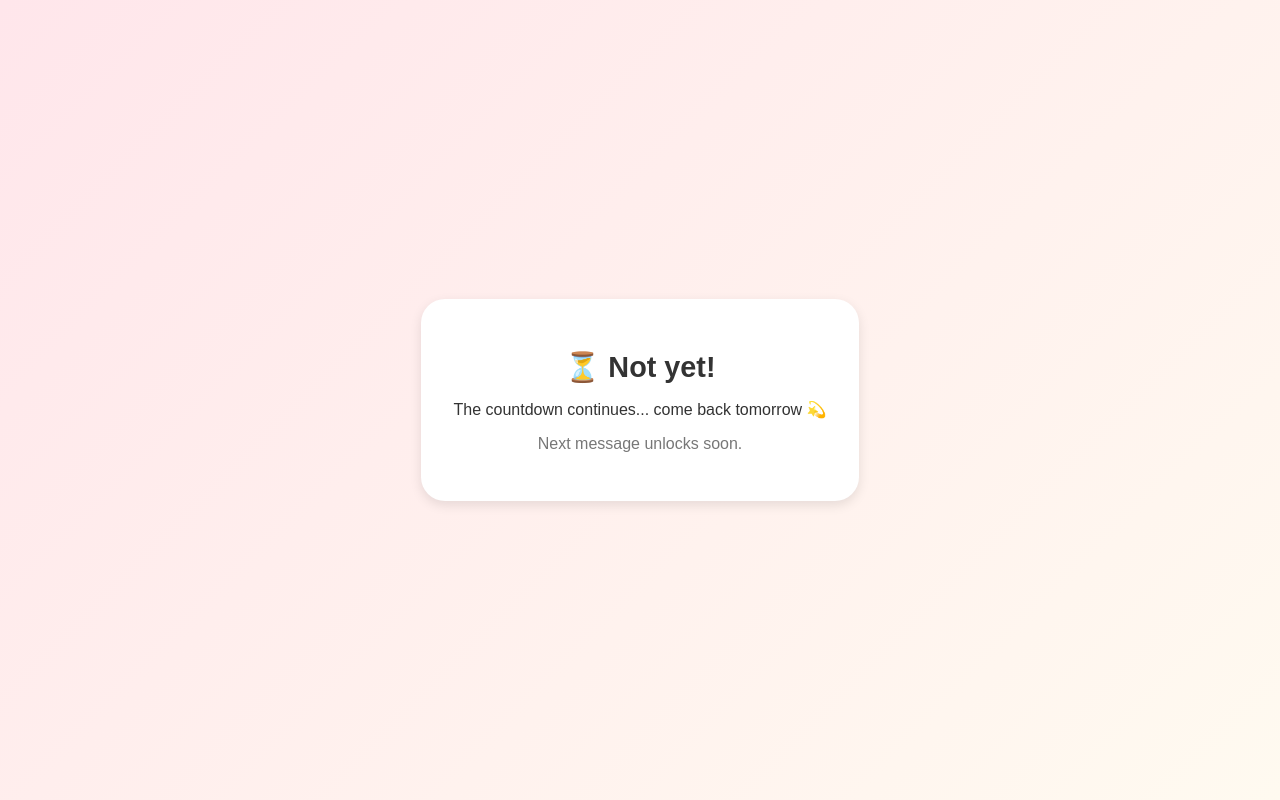
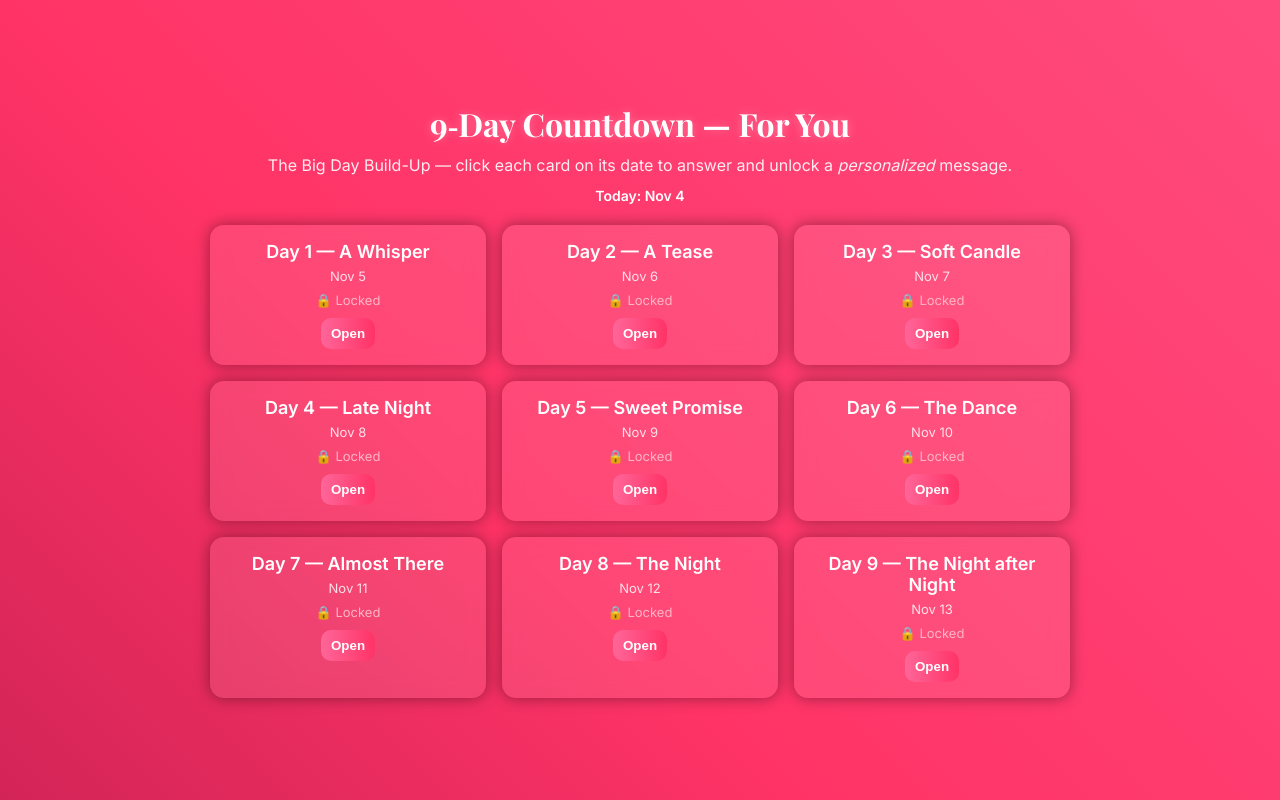
Before and after one commit to kunalmanik/kunalmanik.github.io, a plain HTML site: page index.html in a window 1280 px wide. Drawn offline with nearby package versions, Linux system fonts and the light colour scheme.

Commit message:
Update index.html

```diff
--- a/index.html
+++ b/index.html
@@ -1,122 +1,181 @@
-<!DOCTYPE html>
+<!doctype html>
 <html lang="en">
 <head>
-  <meta charset="UTF-8" />
-  <meta name="viewport" content="width=device-width, initial-scale=1.0" />
-  <title>8-Day Countdown for My Love ❤️</title>
+  <meta charset="utf-8" />
+  <meta name="viewport" content="width=device-width,initial-scale=1" />
+  <title>9‑Day Romantic Countdown</title>
   <style>
-    body {
-      font-family: 'Poppins', sans-serif;
-      background: linear-gradient(135deg, #ffe6eb, #fffaf0);
-      display: flex;
-      flex-direction: column;
-      align-items: center;
-      justify-content: center;
-      height: 100vh;
-      margin: 0;
-      text-align: center;
-      color: #333;
-    }
-    h1 { font-size: 1.8em; margin-bottom: 10px; }
-    .card {
-      background: white;
-      padding: 2rem;
-      border-radius: 1.5rem;
-      box-shadow: 0 4px 12px rgba(0,0,0,0.1);
-      max-width: 500px;
-    }
-    .hidden { display: none; }
-    button {
-      background-color: #ff6699;
-      border: none;
-      color: white;
-      padding: 0.6rem 1.2rem;
-      border-radius: 1rem;
-      font-size: 1rem;
-      cursor: pointer;
-      margin-top: 1rem;
-    }
-    button:hover { background-color: #ff3366; }
-    input {
-      border: 1px solid #ccc;
-      border-radius: 0.5rem;
-      padding: 0.4rem 0.8rem;
-      font-size: 1rem;
-    }
-    .message {
-      margin-top: 1rem;
-      font-size: 1.1em;
-      line-height: 1.5;
-      animation: fadeIn 1s ease forwards;
-    }
-    @keyframes fadeIn {
-      from { opacity: 0; transform: translateY(10px); }
-      to { opacity: 1; transform: translateY(0); }
-    }
+    @import url('https://fonts.googleapis.com/css2?family=Playfair+Display:wght@400;700&family=Inter:wght@300;400;600&display=swap');
+    *{box-sizing:border-box;margin:0;padding:0}
+    html,body{height:100%;font-family:Inter,system-ui,Segoe UI,Roboto,'Helvetica Neue',Arial;color:#fff;overflow:hidden;}
+
+    body{background:linear-gradient(45deg,#2b0010,#660033,#ff3366,#ff6699);background-size:400% 400%;animation:bgShift 15s ease infinite;display:flex;align-items:center;justify-content:center;flex-direction:column;position:relative;}
+    @keyframes bgShift{0%{background-position:0% 50%}50%{background-position:100% 50%}100%{background-position:0% 50%}}
+
+    canvas#heartCanvas{position:fixed;inset:0;z-index:0;pointer-events:none;}
+
+    .container{width:100%;max-width:900px;z-index:2;position:relative;text-align:center;padding:20px;}
+    h1{font-family:'Playfair Display',serif;font-size:32px;margin-bottom:10px;text-shadow:0 0 10px rgba(255,255,255,0.3)}
+    p.lead{color:rgba(255,255,255,0.9);font-size:16px;margin-bottom:10px}
+    #todayLabel{font-weight:600;margin-top:5px;font-size:14px;color:#fff}
+
+    .cards{display:grid;grid-template-columns:repeat(auto-fit,minmax(250px,1fr));gap:16px;margin-top:20px}
+    .card{background:rgba(255,255,255,0.1);backdrop-filter:blur(10px);padding:16px;border-radius:14px;box-shadow:0 0 15px rgba(0,0,0,0.4);transition:transform 0.3s ease;text-align:center}
+    .card:hover{transform:scale(1.03)}
+    .card .day{font-weight:700;font-size:18px}
+    .card .date{font-size:13px;margin-top:6px;color:#ffdfe8}
+    .card .status{margin-top:8px;font-size:13px;color:#ffb4c6}
+    .card .openBtn{margin-top:10px;padding:8px 10px;border-radius:10px;border:0;background:linear-gradient(90deg,#ff6699,#ff3366);color:white;cursor:pointer;font-weight:600;transition:opacity 0.2s}
+    .card .openBtn:hover{opacity:0.8}
+    .unlocked-msg{padding:12px;margin-top:10px;border-radius:10px;background:rgba(255,255,255,0.15);backdrop-filter:blur(6px);border:1px solid rgba(255,255,255,0.2);font-size:15px;color:#fff}
+
+    .modal-backdrop{position:fixed;inset:0;background:rgba(0,0,0,0.6);display:flex;align-items:center;justify-content:center;z-index:10;display:none}
+    .modal{background:rgba(255,255,255,0.15);color:#fff;padding:20px;border-radius:12px;width:340px;box-shadow:0 18px 40px rgba(0,0,0,0.45);animation:popIn 0.3s ease;backdrop-filter:blur(12px)}
+    @keyframes popIn{from{transform:scale(0.8);opacity:0}to{transform:scale(1);opacity:1}}
+    .modal h3{margin:0 0 8px;font-family:'Playfair Display';color:#fff}
+    .modal p{margin:0 0 12px;color:#fff}
+    .modal input{width:100%;padding:10px;border-radius:8px;border:1px solid #ccc}
+    .modal .row{display:flex;gap:8px;margin-top:10px}
+    .modal .btn{flex:1;padding:10px;border-radius:8px;border:0;background:linear-gradient(90deg,#ff3366,#ff6699);color:white;cursor:pointer;font-weight:600}
+    #modalHint{margin-top:8px;color:#ffdfe8;font-weight:600}
   </style>
 </head>
 <body>
-  <div class="card">
-    <h1 id="title">💖 8-Day Countdown 💖</h1>
-    <p id="subtitle">Let's see what today holds...</p>
-    <div id="questionBox" class="hidden">
-      <p id="questionText"></p>
-      <input type="text" id="answerInput" placeholder="Your answer..." />
-      <br />
-      <button id="submitBtn">Unlock</button>
+  <canvas id="heartCanvas"></canvas>
+
+  <div class="container">
+    <h1>9‑Day Countdown — For You</h1>
+    <p class="lead">The Big Day Build-Up — click each card on its date to answer and unlock a <i>personalized</i> message.</p>
+    <span id="todayLabel"></span>
+
+    <div class="cards" id="cards"></div>
+  </div>
+
+  <div id="modal" class="modal-backdrop">
+    <div class="modal">
+      <h3 id="modalTitle">Unlock</h3>
+      <p id="modalQuestion">Question goes here</p>
+      <input id="modalInput" type="text" placeholder="Enter your answer..." autocomplete="off" />
+      <div class="row">
+        <button id="modalCancel" class="btn" style="background:#ddd;color:#222">Cancel</button>
+        <button id="modalSubmit" class="btn">Unlock</button>
+      </div>
+      <div id="modalHint"></div>
     </div>
-    <div id="messageBox" class="hidden">
-      <p class="message" id="messageText"></p>
+  </div>
+
+  <div id="earlyModal" class="modal-backdrop">
+    <div class="modal">
+      <h3>Too Early!</h3>
+      <p>Patience, love 😉 This message will be available on its special day.</p>
+      <button onclick="document.getElementById('earlyModal').style.display='none'" class="btn">OK</button>
     </div>
-    <p id="hintText" style="margin-top:1rem;color:#777;"></p>
   </div>
 
   <script>
-    // Configure your event date and messages here
-    const messages = [
-      { date: '2025-11-05', title: 'Day 8 – The Beginning before the Beginning', question: 'Our first ice cream flavor?', answer: 'chocolate', message: '7 days to go! I still remember that first ice cream... it melted slower than my heart did 😄' },
-      { date: '2025-11-06', title: 'Day 7 – The Beginning', question: 'Our first ice cream flavor?', answer: 'chocolate', message: '7 days to go! I still remember that first ice cream... it melted slower than my heart did 😄' },
-      { date: '2025-11-07', title: 'Day 6 – The Little Things', question: 'What’s my favorite breakfast?', answer: 'aaloo parantha', message: 'You always tease me about my love for paranthas. Guess who’s winning breakfast duty forever? 😋' },
-      { date: '2025-11-08', title: 'Day 5 – The Calm', question: 'What helps me relax instantly?', answer: 'your smile', message: 'Every stress fades when I see you smile. That’s the calm I never knew I needed.' },
-      { date: '2025-11-09', title: 'Day 4 – The Fun', question: 'Which game did we laugh the hardest playing?', answer: 'ludo', message: 'We may never agree on who cheated, but we always end up laughing till our stomachs hurt 😂' },
-      { date: '2025-11-10', title: 'Day 3 – The Dream', question: 'Where do we want to travel first?', answer: 'amalfi', message: 'That Amalfi trip is closer than you think. I’m already picturing us there 🌊🍋' },
-      { date: '2025-11-11', title: 'Day 2 – The Vow', question: 'What’s one word that defines us?', answer: 'team', message: 'We’ve always been a team — through chaos, calm, and everything in between 🤝' },
-      { date: '2025-11-12', title: 'Day 1 – The Forever', question: 'Who’s my forever person?', answer: 'you', message: 'Tomorrow, I get to call you my wife. Nothing feels more right than that ❤️' }
+    const items = [
+      {date:'2025-11-05', title:'Day 1 — A Whisper', question:'(placeholder)', answers:['answer1','yes'], message:'Placeholder message for Day 1.'},
+      {date:'2025-11-06', title:'Day 2 — A Tease', question:'(placeholder)', answers:['answer2','ok'], message:'Placeholder message for Day 2.'},
+      {date:'2025-11-07', title:'Day 3 — Soft Candle', question:'(placeholder)', answers:['answer3'], message:'Placeholder message for Day 3.'},
+      {date:'2025-11-08', title:'Day 4 — Late Night', question:'(placeholder)', answers:['answer4'], message:'Placeholder message for Day 4.'},
+      {date:'2025-11-09', title:'Day 5 — Sweet Promise', question:'(placeholder)', answers:['answer5'], message:'Placeholder message for Day 5.'},
+      {date:'2025-11-10', title:'Day 6 — The Dance', question:'(placeholder)', answers:['answer6'], message:'Placeholder message for Day 6.'},
+      {date:'2025-11-11', title:'Day 7 — Almost There', question:'(placeholder)', answers:['answer7'], message:'Placeholder message for Day 7.'},
+      {date:'2025-11-12', title:'Day 8 — The Night', question:'(placeholder)', answers:['answer8'], message:'Placeholder message for Day 8.'},
+      {date:'2025-11-13', title:'Day 9 — The Night after Night', question:'(placeholder)', answers:['answer9'], message:'Placeholder message for Day 9.'}
     ];
 
-    const today = new Date().toISOString().split('T')[0];
-    const todayMsg = messages.find(m => m.date === today);
-    const titleEl = document.getElementById('title');
-    const subtitleEl = document.getElementById('subtitle');
-    const qBox = document.getElementById('questionBox');
-    const qText = document.getElementById('questionText');
-    const input = document.getElementById('answerInput');
-    const submitBtn = document.getElementById('submitBtn');
-    const mBox = document.getElementById('messageBox');
-    const mText = document.getElementById('messageText');
-    const hintText = document.getElementById('hintText');
+    const storageKey='romance_unlocked';
+    const unlocked=new Set(JSON.parse(localStorage.getItem(storageKey)||'[]'));
 
-    if (!todayMsg) {
-      titleEl.innerText = '⏳ Not yet!';
-      subtitleEl.innerText = 'The countdown continues... come back tomorrow 💫';
-      hintText.innerText = `Next message unlocks soon.`;
-    } else {
-      titleEl.innerText = todayMsg.title;
-      subtitleEl.classList.add('hidden');
-      qBox.classList.remove('hidden');
-      qText.innerText = todayMsg.question;
+    function formatDate(dstr){const d=new Date(dstr+'T00:00:00');return d.toLocaleDateString(undefined,{month:'short',day:'numeric'});}
+    function todayIso(){const n=new Date();return `${n.getFullYear()}-${String(n.getMonth()+1).padStart(2,'0')}-${String(n.getDate()).padStart(2,'0')}`;}
 
-      submitBtn.onclick = () => {
-        if (input.value.trim().toLowerCase() === todayMsg.answer.toLowerCase()) {
-          qBox.classList.add('hidden');
-          mBox.classList.remove('hidden');
-          mText.innerText = todayMsg.message;
-        } else {
-          hintText.innerText = 'Try again 😜';
-          input.value = '';
-        }
-      };
+    const cardsEl=document.getElementById('cards');
+
+    function buildCards(){
+      cardsEl.innerHTML='';
+      items.forEach((it,idx)=>{
+        const isUnlocked=unlocked.has(it.date);
+        const card=document.createElement('div');
+        card.className='card'+(isUnlocked?' unlocked':' locked');
+        card.innerHTML=`<div class="day">${it.title}</div><div class="date">${formatDate(it.date)}</div><div class="status">${isUnlocked?'🔓 Unlocked':'🔒 Locked'}</div><div class="unlocked-msg" style="display:${isUnlocked?'block':'none'}">${it.message}</div><button class="openBtn">Open</button>`;
+        card.querySelector('.openBtn').addEventListener('click',()=>{
+          if(it.date>todayIso()){
+            document.getElementById('earlyModal').style.display='flex';
+          } else {
+            openModal(idx);
+          }
+        });
+        cardsEl.appendChild(card);
+      });
+      document.getElementById('todayLabel').innerText='Today: '+formatDate(todayIso());
     }
+
+    let activeIndex=null;
+    const modal=document.getElementById('modal');
+    const modalTitle=document.getElementById('modalTitle');
+    const modalQuestion=document.getElementById('modalQuestion');
+    const modalInput=document.getElementById('modalInput');
+    const modalSubmit=document.getElementById('modalSubmit');
+    const modalCancel=document.getElementById('modalCancel');
+    const modalHint=document.getElementById('modalHint');
+
+    function openModal(idx){
+      activeIndex=idx;
+      const it=items[idx];
+      modalTitle.innerText=it.title;
+      modalQuestion.innerText=it.question;
+      modalInput.value='';
+      modalHint.innerText='';
+      modal.style.display='flex';
+      setTimeout(()=>modalInput.focus(),100);
+    }
+
+    modalCancel.onclick=()=>modal.style.display='none';
+    modalSubmit.onclick=()=>{
+      const ans=modalInput.value.trim().toLowerCase();
+      const it=items[activeIndex];
+      if(it.answers.map(a=>a.toLowerCase()).includes(ans)){
+        unlocked.add(it.date);
+        localStorage.setItem(storageKey,JSON.stringify([...unlocked]));
+        modal.style.display='none';
+        buildCards();
+      } else {
+        modalHint.innerText='Not quite — try again 😉';
+        modalInput.value='';
+        modalInput.focus();
+      }
+    };
+
+    buildCards();
+
+    // Heart animation
+    const canvas=document.getElementById('heartCanvas');
+    const ctx=canvas.getContext('2d');
+    let hearts=[];
+    function resizeCanvas(){canvas.width=window.innerWidth;canvas.height=window.innerHeight;}
+    window.addEventListener('resize',resizeCanvas);
+    resizeCanvas();
+
+    function drawHeart(x,y,size,color){
+      ctx.save();ctx.translate(x,y);ctx.rotate(Math.PI);ctx.scale(size,size);
+      ctx.beginPath();ctx.moveTo(0,0);ctx.bezierCurveTo(0,-3,3,-3,3,0);ctx.bezierCurveTo(3,3,0,5,0,8);ctx.bezierCurveTo(0,5,-3,3,-3,0);ctx.bezierCurveTo(-3,-3,0,-3,0,0);ctx.closePath();ctx.fillStyle=color;ctx.fill();ctx.restore();
+    }
+
+    function addHeart(x,y){
+      hearts.push({x,y,vx:(Math.random()-0.5)*2,vy:Math.random()*-2-1,size:Math.random()*1+0.7,life:1,color:`hsl(${Math.random()*20+340},100%,70%)`});
+    }
+
+    document.addEventListener('click',e=>{for(let i=0;i<10;i++) addHeart(e.clientX,e.clientY);});
+
+    function animate(){
+      ctx.clearRect(0,0,canvas.width,canvas.height);
+      hearts.forEach(h=>{drawHeart(h.x,h.y,h.size,h.color);h.x+=h.vx;h.y+=h.vy;h.vy+=0.02;h.life-=0.01;});
+      hearts=hearts.filter(h=>h.life>0);
+      requestAnimationFrame(animate);
+    }
+    animate();
   </script>
 </body>
 </html>
```
